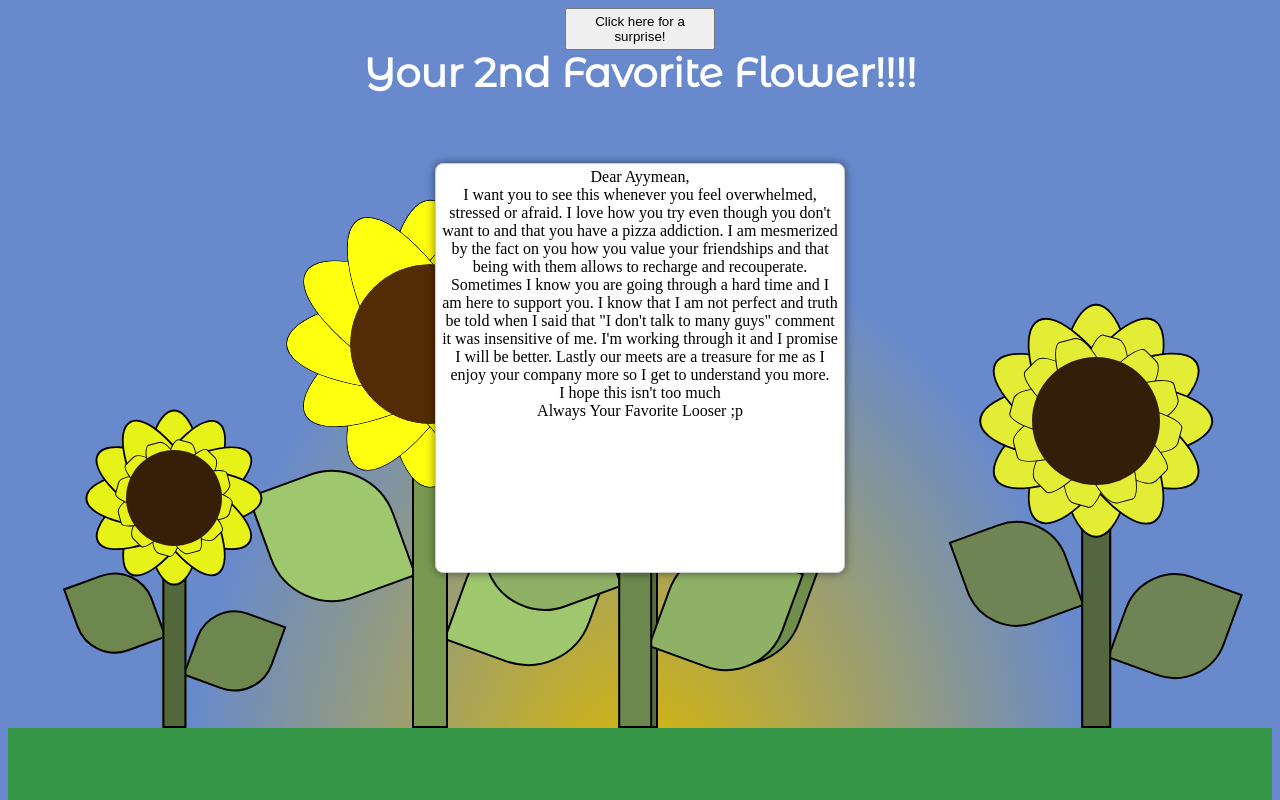
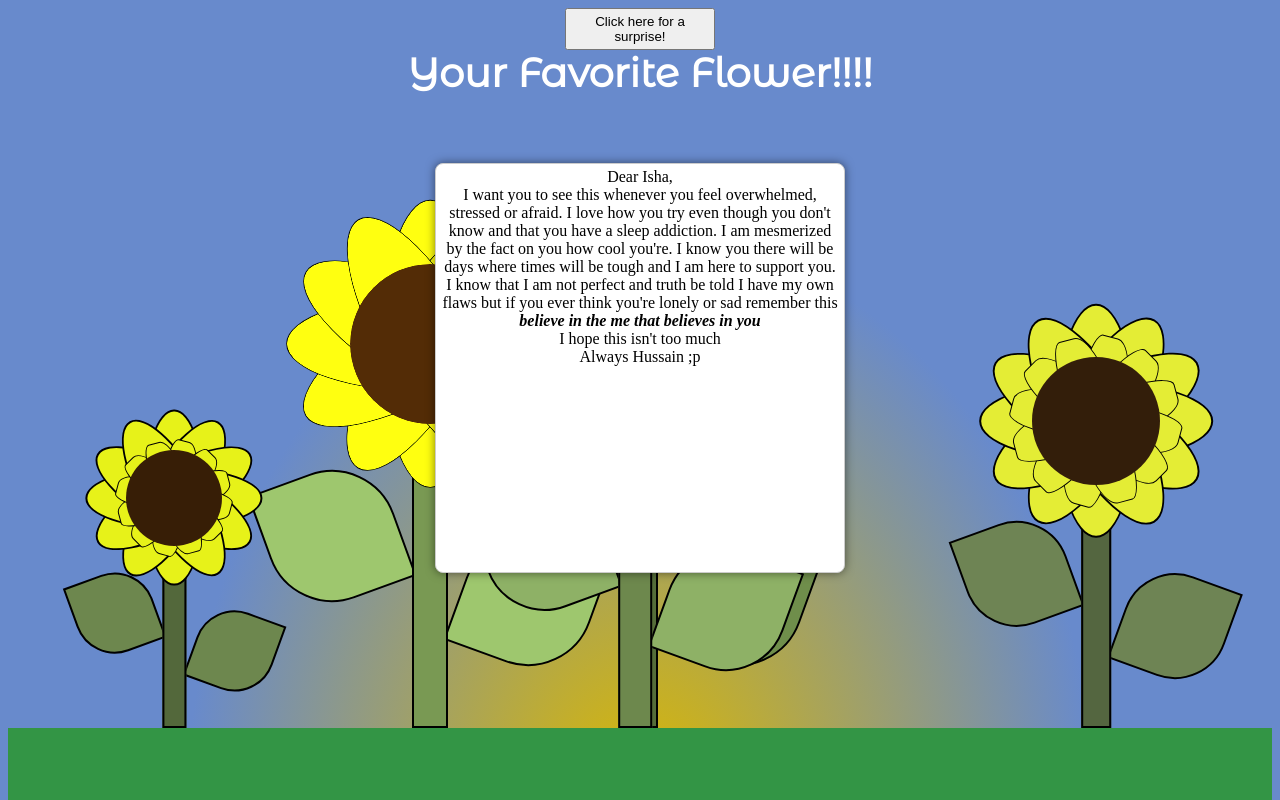
Before and after one commit to fear-the-reaper/sunflower, a plain HTML site: page index.html in a window 1280 px wide. Both pictures are taken after a click on the button "Click here for a surprise!". Shown: the top 800 px of the page. Drawn offline with Linux system fonts and the light colour scheme.

Commit message:
update message in index.html for personalization and clarity

```diff
--- a/index.html
+++ b/index.html
@@ -1,5 +1,6 @@
 <!DOCTYPE html>
 <html lang="en">
+
 <head>
   <meta charset="UTF-8">
   <meta name="viewport" content="width=device-width, initial-scale=1.0">
@@ -7,25 +8,27 @@
   <link rel="stylesheet" href="style.css">
 
 </head>
+
 <body>
   <div id="response">
-    Dear Ayymean,
+    Dear Isha,
     <br>
     I want you to see this whenever you feel overwhelmed, stressed or afraid.
-    I love how you try even though you don't want to and that you have a pizza addiction.
-    I am mesmerized by the fact on you how you value your friendships and that being with them allows to recharge and recouperate.
-    Sometimes I know you are going through a hard time and I am here to support you. I know that I am not perfect and truth be told
-    when I said that "I don't talk to many guys" comment it was insensitive of me. I'm working through it and I promise I will be better.
-    Lastly our meets are a treasure for me as I enjoy your company more so I get to understand you more.
+    I love how you try even though you don't know and that you have a sleep addiction.
+    I am mesmerized by the fact on you how cool you're. I know you there will be days where times will be tough
+    and I am here to support you. I know that I am not perfect and truth be told I have my own flaws but if you ever
+    think you're lonely or sad remember this
+    <br>
+    <b><i>believe in the me that believes in you</i></b>
     <br>
     I hope this isn't too much
     <br>
     Always
-    Your Favorite Looser ;p
+    Hussain ;p
   </div>
 
   <div class="container">
-  <h1 class="title">Your 2nd Favorite Flower!!!!</h1>
+    <h1 class="title">Your Favorite Flower!!!!</h1>
     <button id="toggleButton">Click here for a surprise!</button>
   </div>
 
@@ -49,4 +52,5 @@
   </div>
   <script src="script.js"></script>
 </body>
+
 </html>
```
Lines whose indentation alone changed are shown as unchanged.
